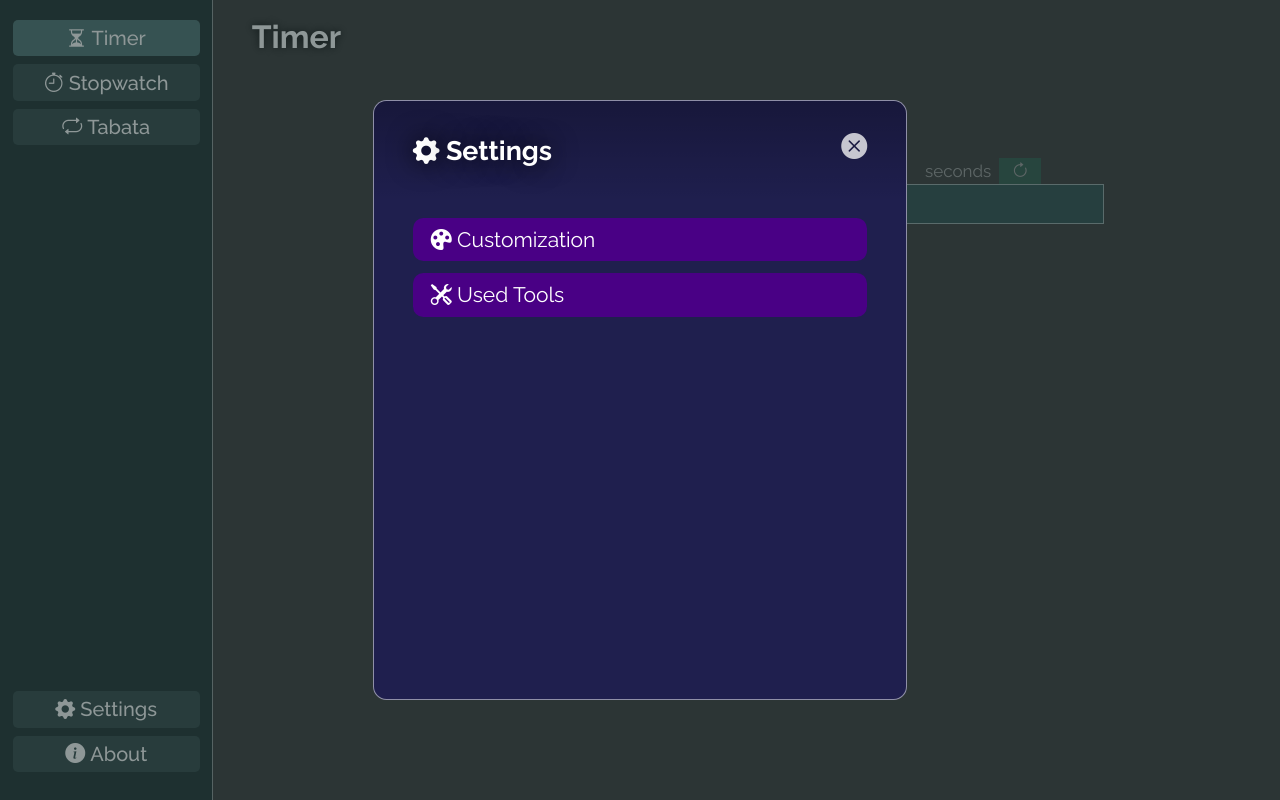
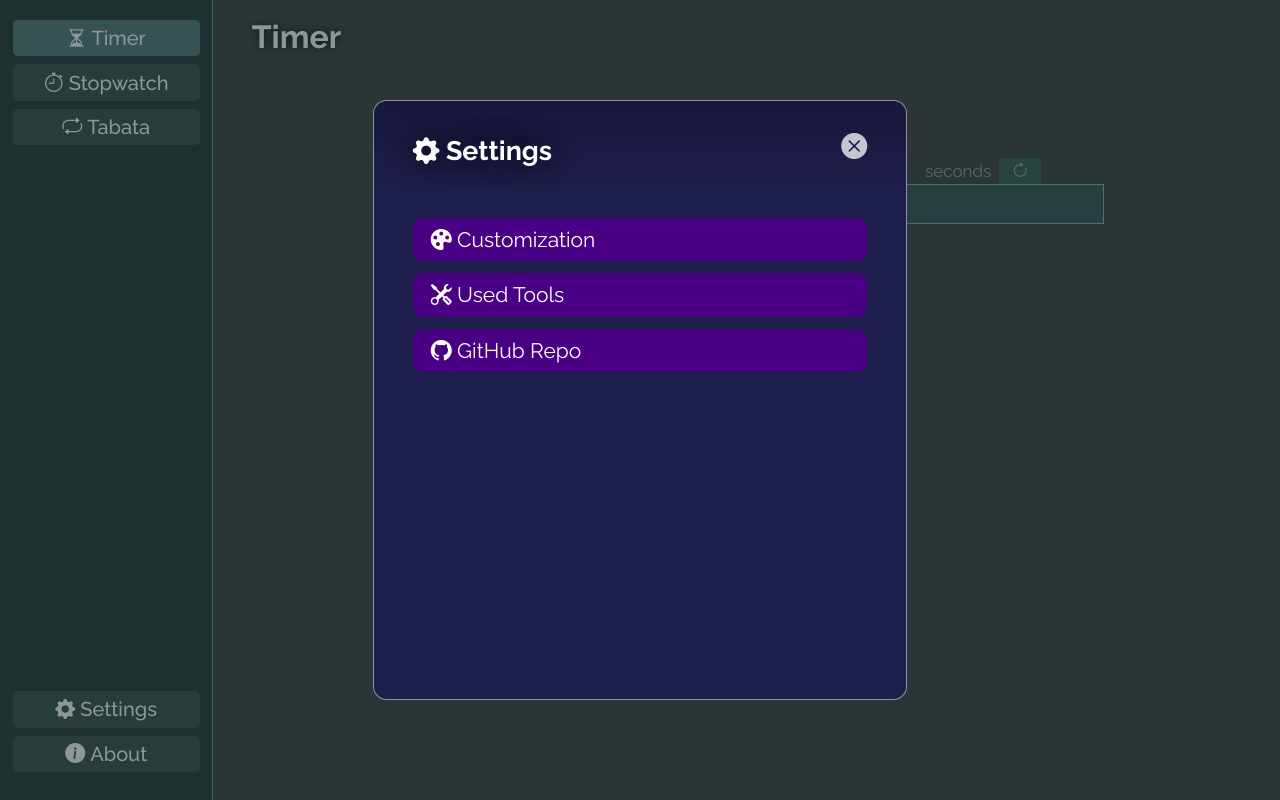
Before and after one commit to linvisn/linTime-vue, a Vue app: page / in a window 1280 px wide. Both pictures are taken after a click on the item "Settings". Built offline with nearby package versions, Linux system fonts and the light colour scheme.

Commit message:
Add a link to the Repo

```diff
--- a/src/App.vue
+++ b/src/App.vue
@@ -90,6 +90,7 @@ const switchWindow = (current, next) => {
     <ul>
       <WindowOption @click="switchWindow('Settings', 'Customization')"><i class="bi bi-palette-fill"></i> Customization</WindowOption>
       <WindowOption @click="switchWindow('Settings', 'Tools')"><i class="bi bi-tools"></i> Used Tools</WindowOption>
+      <a href="https://github.com/linvisn/linTime/" target="_blank"><WindowOption><i class="bi bi-github"></i> GitHub Repo</WindowOption></a>
     </ul>
   </window>
 
--- a/src/components/Window/WindowOption.vue
+++ b/src/components/Window/WindowOption.vue
@@ -22,6 +22,8 @@ defineProps({
     border-radius: 0.5em;
 
     background-color: rgb(73, 0, 133);
+
+    cursor: pointer;
 }
 .windowOption:is(.disabled) {
     background-color: rgb(36, 36, 36);
```
Also changed, not shown: 5 other files (tests, documents, lock files or other folders).
